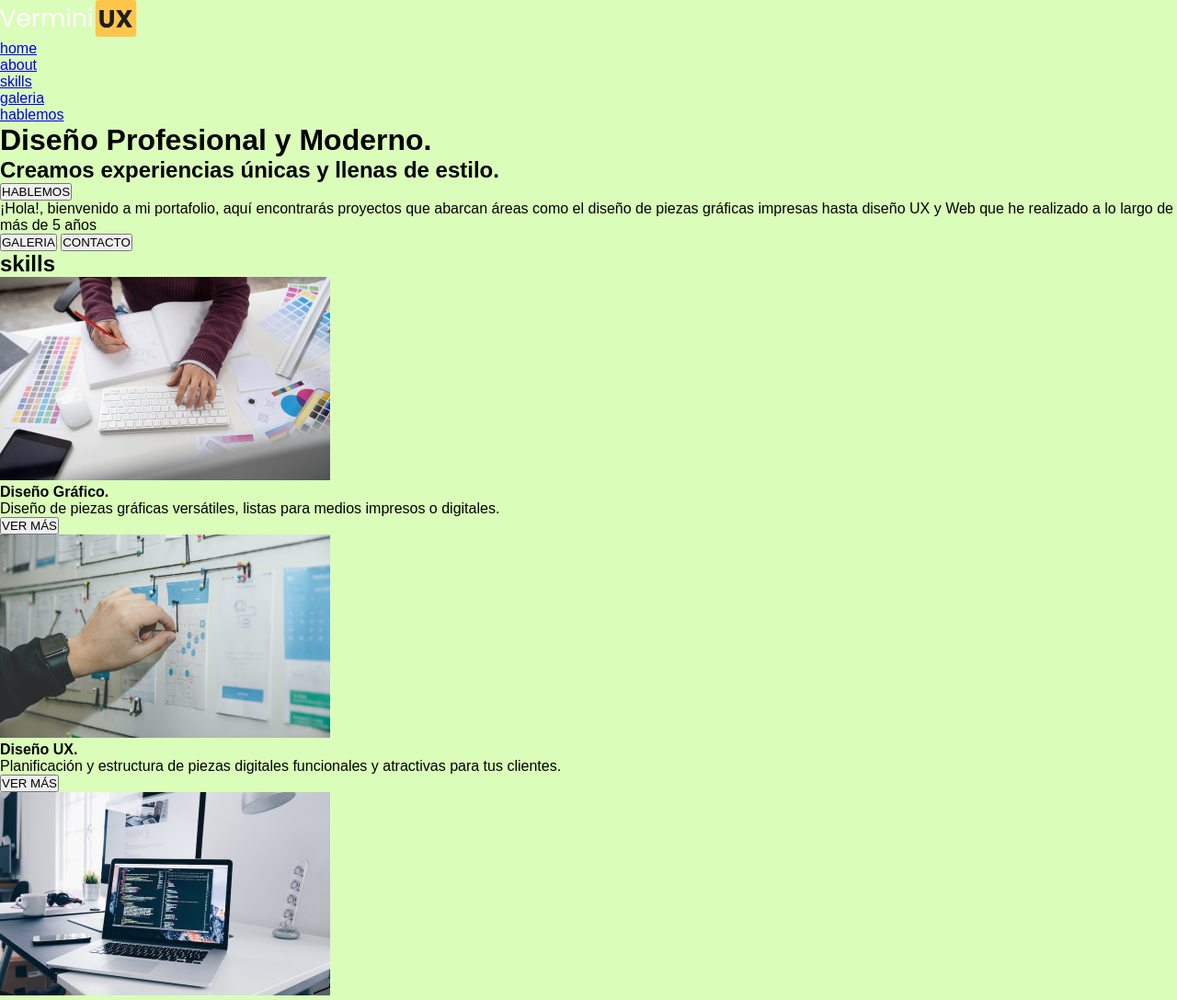
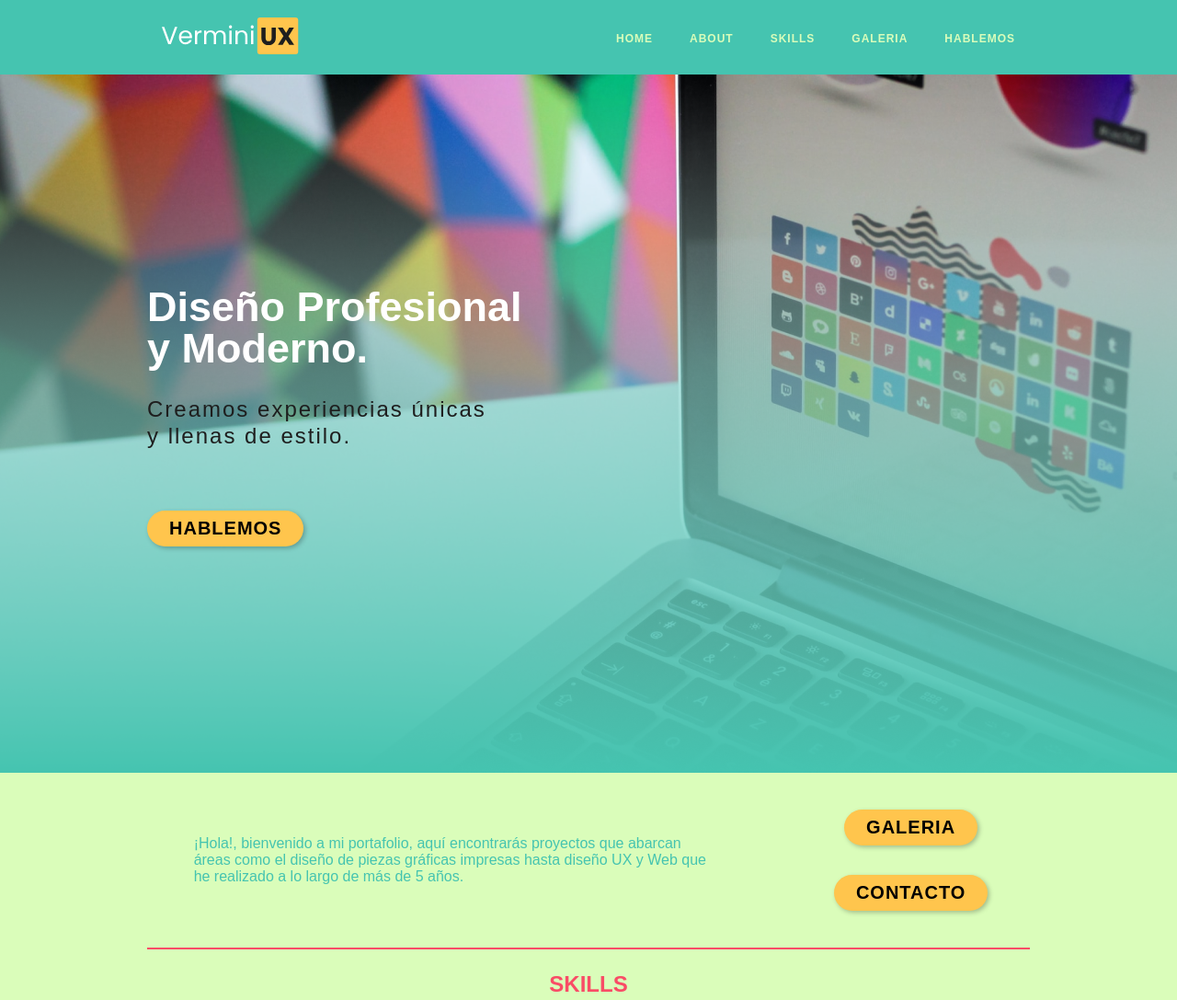
Before and after one commit to Verminius/Portafolio-VarminmiUX, a plain HTML site: page index.html in a window 1280 px wide. Shown: the top 1087 px of the page at 92% size. Drawn offline with Linux system fonts and the light colour scheme.

Commit message:
"agregados estilos hasta skills"

```diff
--- a/index.html
+++ b/index.html
@@ -43,29 +43,42 @@
       <!--   HOME  -->
       <div class="home-container">
         <div class="text-container">
-          <h1>Diseño Profesional y Moderno.</h1>
-          <h2>Creamos experiencias únicas y llenas de estilo.</h2>
+          <h1>
+            Diseño Profesional <br />
+            y Moderno.
+          </h1>
+          <h2>
+            Creamos experiencias únicas <br />
+            y llenas de estilo.
+          </h2>
           <input type="button" value="HABLEMOS" class="main-button" />
         </div>
       </div>
 
       <!--  ABOUT  -->
       <div class="container">
+        <div class="cont-about">
           <div class="about-text">
             <p>
               ¡Hola!, bienvenido a mi portafolio, aquí encontrarás proyectos que
               abarcan áreas como el diseño de piezas gráficas impresas hasta
-            diseño UX y Web que he realizado a lo largo de más de 5 años
+              diseño UX y Web que he realizado a lo largo de más de 5 años.
             </p>
           </div>
           <div class="about-buttons">
+            <div class="cont-button">
               <input type="button" value="GALERIA" class="main-button" />
+            </div>
+            <div class="cont-button">
               <input type="button" value="CONTACTO" class="main-button" />
             </div>
           </div>
+        </div>
+      </div>
 
-      <!--  SKILLS -->
+      <!-- SKILLS -->
       <div class="container">
+        <div class="container-center">
           <div class="tittle">
             <h2 class="subtittle">skills</h2>
           </div>
@@ -108,7 +121,7 @@
               </div>
             </div>
 
-          <!--Card 1-->
+            <!--Card 3-->
             <div class="card">
               <div class="card-img">
                 <img src="/img/diseño-web.png" alt="diseño-web" />
@@ -118,8 +131,8 @@
               </div>
               <div class="card-text">
                 <p>
-                Maquetación de páginas y sitios web eficientes y de gran impacto
-                visual.
+                  Maquetación de páginas y sitios web eficientes y de gran
+                  impacto visual.
                 </p>
               </div>
               <div class="card-input">
@@ -128,9 +141,10 @@
             </div>
           </div>
         </div>
+      </div>
 
       <!-- GALLERY -->
-      <div class="container">
+      <!-- <div class="container">
         <div class="tittle">
           <h2 class="subtittle">galeria</h2>
         </div>
@@ -160,10 +174,10 @@
             <h4>Publiart Colors - Web</h4>
           </div>
         </div>
-      </div>
+      </div> -->
 
       <!-- HABLEMOS -->
-      <div class="container container-contact">
+      <!-- <div class="container container-contact">
         <div class="container-form">
           <div class="formulario">
             <div class="form-text">
@@ -196,7 +210,7 @@
             </div>
           </div>
         </div>
-      </div>
+      </div> -->
     </main>
 
     <!--  FOOTER  -->
--- a/style.css
+++ b/style.css
@@ -16,5 +16,235 @@
 }
 
 body {
+  width: 100vw;
   background-color: var(--pailgreen);
 }
+
+/* NAV BAR */
+
+.contenedor-nav {
+  width: 100%;
+  height: 81px;
+  display: flex;
+  justify-content: center;
+  align-items: center;
+  background-color: var(--pailblue);
+}
+
+nav {
+  width: 75vw;
+  height: 100%;
+  display: flex;
+  justify-content: space-between;
+  align-items: center;
+}
+
+.logo {
+  padding: 16px;
+}
+
+.menu {
+  display: flex;
+  padding: 16px;
+}
+
+.item-menu {
+  margin-left: 40px;
+}
+
+.item-menu a {
+  text-decoration: none;
+  color: var(--pailgreen);
+  text-transform: uppercase;
+  font-weight: 700;
+  letter-spacing: 1px;
+  font-size: 12px;
+  transition: 0.2s;
+}
+
+.item-menu a:hover {
+  color: var(--yellow);
+}
+
+/* HOME */
+.home-container {
+  width: 100%;
+  height: 759px;
+  background-image: url(/img/home-BG.png);
+  background-repeat: no-repeat;
+  background-size: cover;
+  background-position: center;
+  color: white;
+  display: flex;
+  justify-content: center;
+  align-items: center;
+}
+
+.text-container {
+  width: 75vw;
+}
+
+.text-container h1 {
+  line-height: 1;
+  margin-bottom: 30px;
+  font-size: 45px;
+}
+
+.text-container h2 {
+  line-height: 1.2;
+  margin-bottom: 50px;
+  font-weight: 400;
+  color: var(--black);
+  letter-spacing: 2px;
+}
+
+.main-button {
+  padding: 8px 24px;
+  background-color: var(--yellow);
+  border: none;
+  box-shadow: 2px 2px 5px rgba(0, 0, 0, 0.25);
+  border-radius: 20px;
+  font-size: 20px;
+  font-weight: 700;
+  letter-spacing: 1px;
+  margin: 16px 0;
+  transition: 0.2s;
+  transform: scale(1);
+}
+
+.main-button:hover {
+  background-color: var(--red);
+  transform: scale(1.05);
+  color: white;
+}
+
+/* ABOUT */
+
+.container {
+  width: 100%;
+  height: auto;
+  display: flex;
+  justify-content: center;
+  align-items: center;
+}
+
+.cont-about {
+  width: 75vw;
+  height: 100%;
+  display: flex;
+  justify-content: space-around;
+  align-items: center;
+
+  padding: 24px 0;
+  border-bottom: 2px solid #f94c66;
+}
+
+.about-text {
+  width: 600px;
+  padding-right: 36px;
+  margin: 5px;
+  color: var(--pailblue);
+}
+
+.about-bottons {
+  width: auto;
+  display: flex;
+  flex-direction: column;
+  justify-content: center;
+  align-items: center;
+  padding: 12px;
+  margin: 5px;
+  border: 2px solid;
+}
+
+.cont-button {
+  display: flex;
+  justify-content: center;
+  align-items: center;
+}
+
+/* SKILLS */
+
+.container-center {
+  width: 75vw;
+  height: 100%;
+  display: flex;
+  justify-content: space-around;
+  align-items: center;
+  flex-direction: column;
+  padding: 24px 0;
+  border-bottom: 2px solid #f94c66;
+}
+
+.tittle {
+  display: flex;
+  justify-content: center;
+  align-items: center;
+  margin-bottom: 16px;
+}
+
+.subtittle {
+  text-transform: uppercase;
+  color: var(--red);
+}
+
+.cards-container {
+  display: flex;
+  justify-content: space-between;
+  margin-bottom: 16px;
+}
+
+.card {
+  display: flex;
+  flex-direction: column;
+  margin: 8px;
+  box-shadow: 2px 4px 6px 1px rgba(0, 0, 0, 0.1);
+  border-radius: 20px;
+  background-color: white;
+}
+
+.card-img img {
+  border-radius: 20px 20px 0 0;
+}
+
+.card-tittle {
+  padding: 4px 12px;
+  margin-top: 4px;
+  color: var(--red);
+}
+
+.card-text {
+  font-size: 15px;
+  height: 60px;
+  padding: 4px 12px;
+  line-height: 1.2;
+}
+
+.card-input {
+  padding: 4px 12px;
+  margin-bottom: 12px;
+}
+
+.card-button {
+  border: none;
+  padding: 5px 23px;
+  background: #45c4b0;
+  box-shadow: 1px 2px 4px rgba(0, 0, 0, 0.25);
+  border-radius: 30px;
+  font-weight: 700;
+  color: var(--pailgreen);
+  transition: 0.2s;
+  transform: scale(1);
+}
+
+.card-button:hover {
+  background-color: var(--red);
+  color: var(--black);
+  transform: scale(1.1);
+}
+
+/* GALERY */
+
+/* HABLEMOS */
+
+/* FOOTER */
```
Lines whose indentation alone changed are shown as unchanged.
